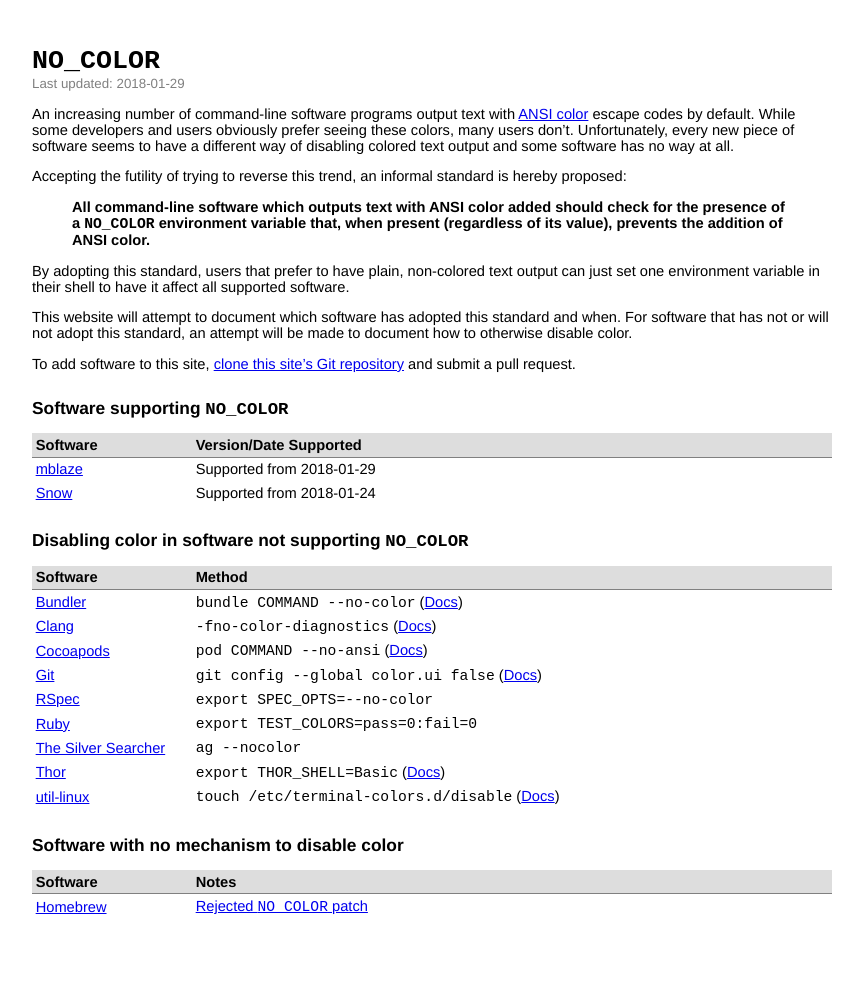
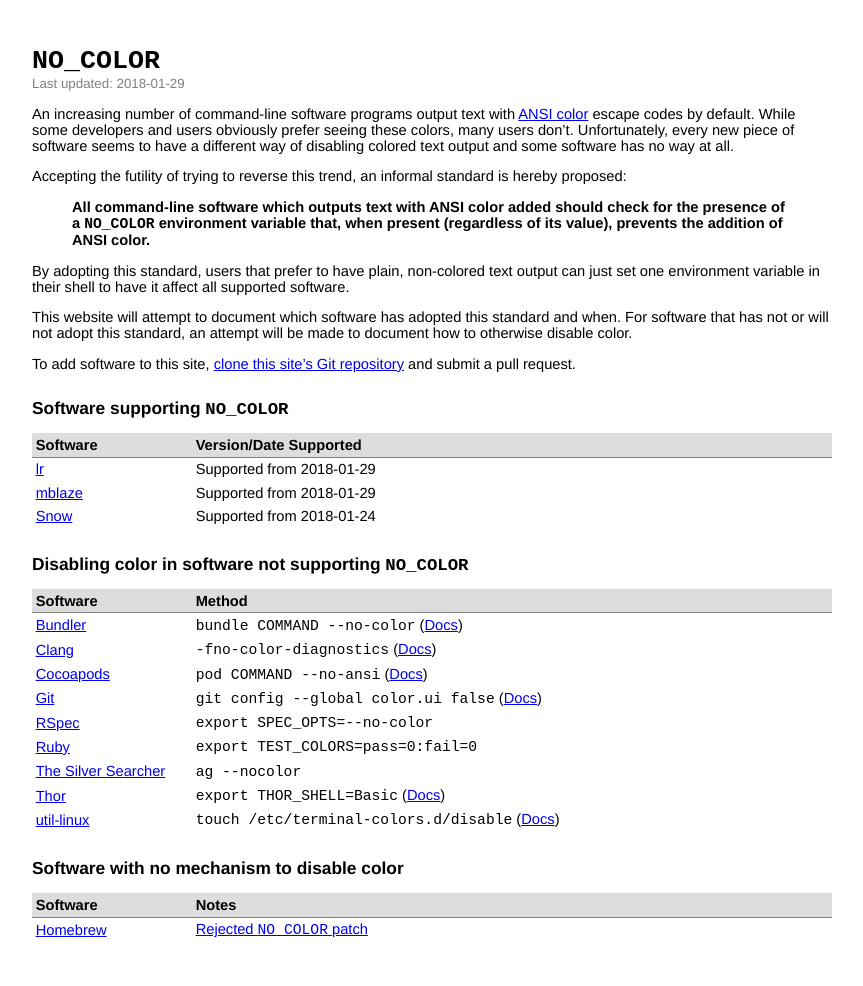
Before and after one commit to jcs/no_color, a Jekyll site: the page built from index.md, in a window 1280 px wide. Shown: the whole page, without its empty margins (208-1071 px from the left). Built offline with Jekyll 4.4.1, drawn with Linux system fonts in a browser that asks for light colours; our own code applies the rules of GitHub Pages for plain Markdown files; before the commit the page ends 963 px from its top, so only the background shows below that.

Commit message:
index.md: add lr

```diff
--- a/index.md
+++ b/index.md
@@ -37,6 +37,7 @@ and submit a pull request.
 
 | Software | Version/Date Supported |
 |:-|:-|
+| [lr](https://github.com/chneukirchen/lr) | Supported from 2018-01-29 |
 | [mblaze](https://github.com/chneukirchen/mblaze) | Supported from 2018-01-29 |
 | [Snow](https://github.com/mortie/snow) | Supported from 2018-01-24 |
 {: rules="groups"}
```
